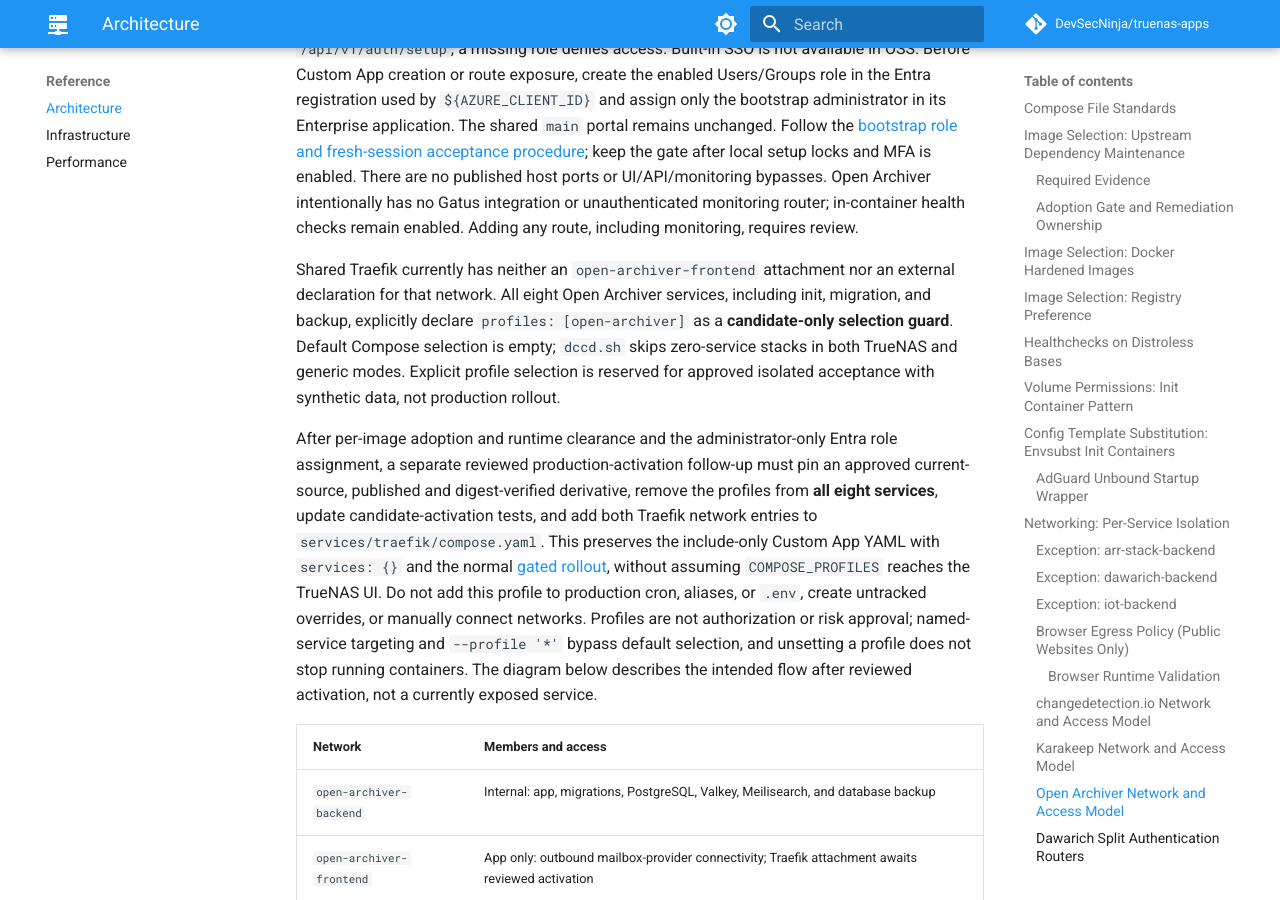
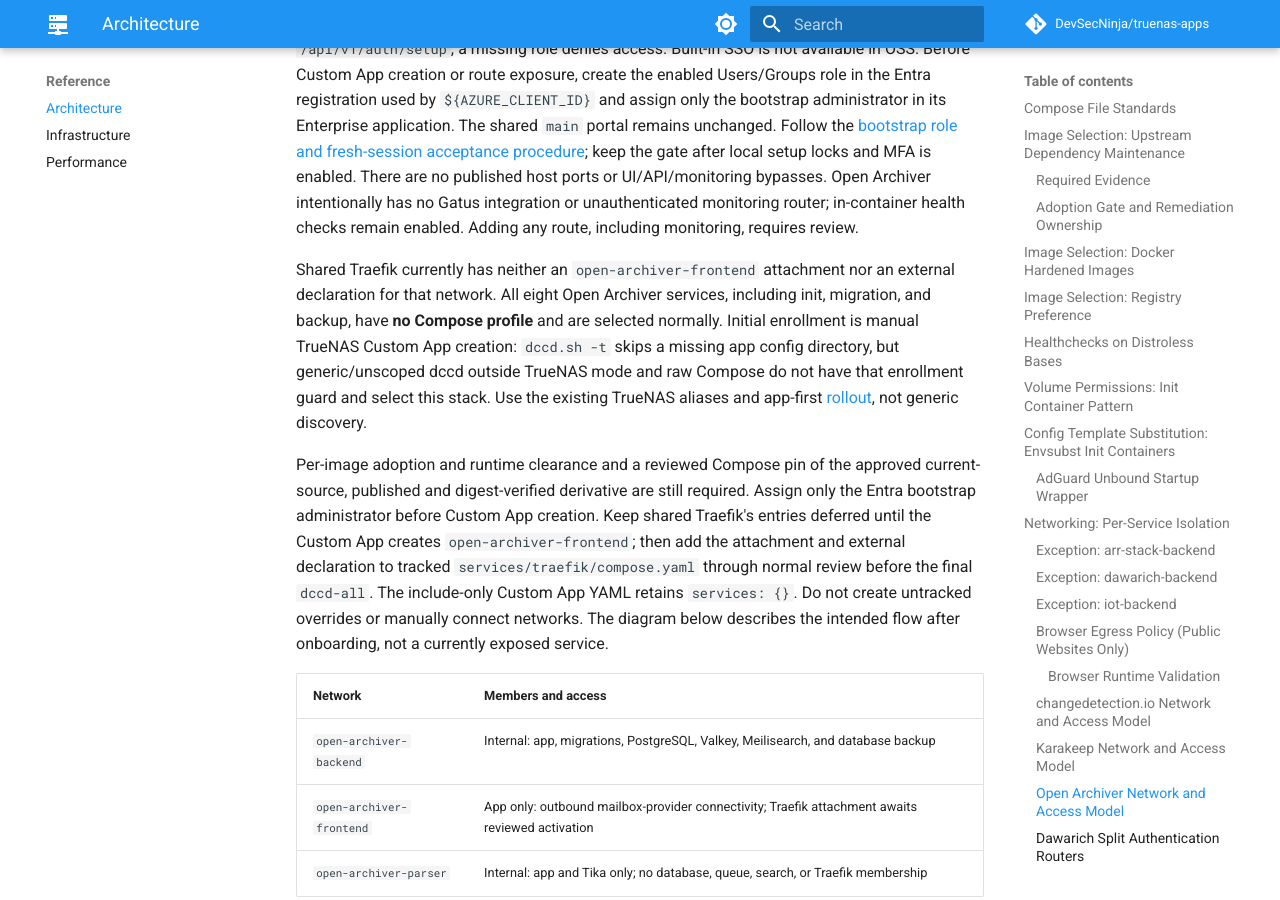
Before and after one commit to DevSecNinja/truenas-apps, an MkDocs documentation site: the page built from docs/ARCHITECTURE.md, in a window 1280 px wide and 900 px high, scrolled down 26247 px. Built offline with MkDocs 1.6.1 and Material for MkDocs 9.7.7, drawn with Linux system fonts in a browser that asks for light colours; comment, search, counter and statistics services are not loaded; some of the changed text lies outside the part shown.

Commit message:
fix(open-archiver): use manual TrueNAS onboarding
Remove candidate profiles per the operator decision. Document profiles as optional runtime controls, preserve the standard manual Custom App flow, and verify the TrueNAS enrollment guard without implying generic Compose is gated.

Co-authored-by: Copilot App <223556219+Copilot@users.noreply.github.com>

```diff
--- a/docs/ARCHITECTURE.md
+++ b/docs/ARCHITECTURE.md
@@ -885,26 +885,23 @@ route, including monitoring, requires review.
 
 Shared Traefik currently has neither an `open-archiver-frontend` attachment
 nor an external declaration for that network. All eight Open Archiver services,
-including init, migration, and backup, explicitly declare
-`profiles: [open-archiver]` as a **candidate-only selection guard**.
-Default Compose selection is empty; `dccd.sh` skips zero-service stacks in
-both TrueNAS and generic modes. Explicit profile selection is reserved for
-approved isolated acceptance with synthetic data, not production rollout.
+including init, migration, and backup, have **no Compose profile** and are
+selected normally. Initial enrollment is manual TrueNAS Custom App creation:
+`dccd.sh -t` skips a missing app config directory, but generic/unscoped dccd
+outside TrueNAS mode and raw Compose do not have that enrollment guard and
+select this stack. Use the existing TrueNAS aliases and app-first
+[rollout](services/open-archiver.md#first-run-setup), not generic discovery.
 
-After per-image adoption and runtime clearance and the administrator-only
-Entra role assignment, a separate reviewed production-activation follow-up
-must pin an approved current-source, published and digest-verified derivative,
-remove the profiles from **all eight services**, update candidate-activation
-tests, and add both Traefik network entries to
-`services/traefik/compose.yaml`. This preserves the include-only Custom App
-YAML with `services: {}` and the normal
-[gated rollout](services/open-archiver.md#first-run-setup), without assuming
-`COMPOSE_PROFILES` reaches the TrueNAS UI. Do not add this profile to production
-cron, aliases, or `.env`, create untracked overrides, or manually connect
-networks. Profiles are not authorization or risk approval; named-service
-targeting and `--profile '*'` bypass default selection, and unsetting a profile
-does not stop running containers. The diagram below describes the intended
-flow after reviewed activation, not a currently exposed service.
+Per-image adoption and runtime clearance and a reviewed Compose pin of the
+approved current-source, published and digest-verified derivative are still
+required. Assign only the Entra bootstrap administrator before Custom App
+creation. Keep shared Traefik's entries deferred until the Custom App creates
+`open-archiver-frontend`; then add the attachment and external declaration to
+tracked `services/traefik/compose.yaml` through normal review before the final
+`dccd-all`. The include-only Custom App YAML retains `services: {}`.
+Do not create untracked overrides or manually connect networks. The diagram
+below describes the intended flow after onboarding, not a currently exposed
+service.
 
 | Network                  | Members and access                                                                              |
 | ------------------------ | ----------------------------------------------------------------------------------------------- |
@@ -945,7 +942,7 @@ proxy-boundary checks passed. Proxy tests used official upstream Traefik
 `3.7.10` (not the DHI build), the earlier app labels/repository middleware,
 and a synthetic Forward Auth responder. These results do not validate the new
 role gate, non-recursive routine init/explicit repair mode, revised
-Dockerfile/publication workflow, candidate profile guard, or Valkey memory
+Dockerfile/publication workflow, or Valkey memory
 limits under load. The pinned derivative is unchanged; revised
 image source has not yet been published or runtime tested. Actual Entra role
 configuration, authorization checks, and TrueNAS deployment still require
@@ -1133,6 +1130,22 @@ If Traefik and Homepage shared one proxy, compromising either would grant the at
 
 ## Docker Compose Profiles
 
+**Repository policy:** reserve profiles for genuinely optional runtime
+workloads, such as `surveillance`. Do not automatically add a staging,
+adoption, or onboarding profile to normal TrueNAS apps. Initial enrollment
+uses manual Custom App creation through the
+[existing app-first rollout](INFRASTRUCTURE.md#brand-new-custom-app-rollout).
+
+TrueNAS mode (`dccd.sh -t`) skips an app when
+`/mnt/.ix-apps/app_configs/<app>/versions` is missing. This enrollment guard
+belongs to dccd's TrueNAS mode, **not ordinary Compose**. Open Archiver has no
+profile and normal Compose selection includes all eight services.
+Generic/unscoped dccd outside TrueNAS mode and raw Compose do not check that
+enrollment and select this stack. Use the sourced TrueNAS aliases and the
+existing onboarding sequence; lack of a Custom App is not an
+inactive-by-default guarantee outside TrueNAS mode. Manual enrollment does
+not waive image-adoption or vulnerability-risk review.
+
 Services with a `profiles:` key are **excluded from default service selection**
 when no matching profile is active and no service is explicitly targeted.
 `dccd.sh` skips stacks with zero selected services in both TrueNAS and generic
@@ -1141,17 +1154,13 @@ explicit named-service targeting and `--profile '*'` bypass default selection.
 
 **Services using profiles:**
 
-| Profile         | Services                                                                | Purpose                                                                                     |
-| --------------- | ----------------------------------------------------------------------- | ------------------------------------------------------------------------------------------- |
-| `open-archiver` | All eight Open Archiver services, including init, migration, and backup | Candidate-only guard; reviewed production activation removes all eight profile declarations |
-| `surveillance`  | `frigate-init`, `frigate`                                               | NVR — only needed when away from home                                                       |
+| Profile        | Services                  | Purpose                               |
+| -------------- | ------------------------- | ------------------------------------- |
+| `surveillance` | `frigate-init`, `frigate` | NVR — only needed when away from home |
 
 ### Activating a Profile
 
-The examples below apply to optional operational profiles such as
-`surveillance`, **not** the blocked Open Archiver candidate. Its profile may
-be selected only for approved isolated acceptance with synthetic data; follow
-the [candidate guard and production activation procedure](services/open-archiver.md#candidate-only-profile-guard).
+The examples below apply to the optional `surveillance` workload.
 
 **Environment variable (recommended):** Docker Compose natively reads the `COMPOSE_PROFILES` variable. Set it before running `dccd.sh`:
 
@@ -1168,8 +1177,7 @@ export COMPOSE_PROFILES=surveillance,other
 **On TrueNAS, for operational profiles such as `surveillance`:** Add the export
 to the cron job that runs `dccd.sh`, or to the deployment user's shell startup
 file for interactive runs. dccd forwards it as Compose CLI profile flags.
-This does not establish that the TrueNAS UI receives the variable. Do not add
-`open-archiver` to production cron, aliases, shell startup files, or `.env`.
+This does not establish that the TrueNAS UI receives the variable.
 
 **CLI flag (one-off):** For a single manual run without persisting:
 
```
Also changed, not shown: other parts of docs/ARCHITECTURE.md (+1 -1 lines), README.md (+6 -2 lines), docs/BACKUP.md (+12 -13 lines), docs/INFRASTRUCTURE.md (+21 -20 lines), docs/index.md (+6 -2 lines), services/open-archiver/README.md (+38 -46 lines), 5 other files.
